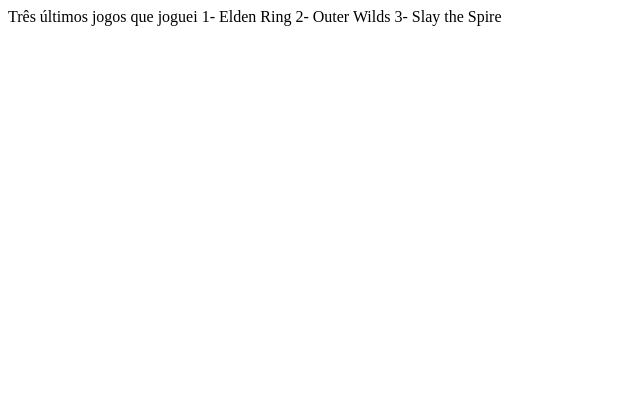
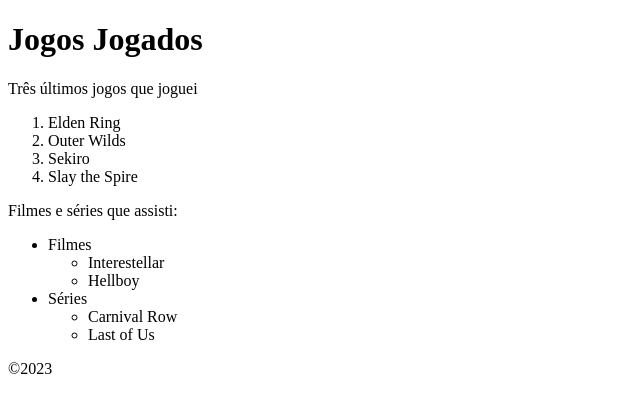
Before and after one commit to ufjf-dcc121/dcc121-2023-1-atv1-RayaneOliveirarv, a plain HTML site: page teste.html in a window 1280 px wide. Shown: the whole page, without its empty margins (0-640 px from the left). Drawn offline with Linux system fonts and the light colour scheme.

Commit message:
Adiciona elementos semanticos

```diff
--- a/teste.html
+++ b/teste.html
@@ -4,17 +4,51 @@
 <head>
     <meta charset="UTF-8"/>
     <meta name="viewport" content="width=device-width, initial-scale=1.0"/>
-    <title>Document</title>
+    <title>Jogos Jogados</title>
 </head>
 
 <body>
+     <header>
+        <h1> Jogos Jogados</h1>
+     </header>
 
+<main>
+<p>Três últimos jogos que joguei</p>
 
-Três últimos jogos que joguei
+<ol>
+     <li> Elden Ring</li>
+     <li> Outer Wilds</li>
+     <li> Sekiro</li>
+     <li> Slay the Spire</li>
+</ol>
 
-1- Elden Ring
-2- Outer Wilds
-3- Slay the Spire
+<p>Filmes e séries que assisti:</p>
+<ul>
+    <li>
+         <div>
+            <div>Filmes</div>
+             <ul>
+                 <li>Interestellar</li>
+                 <li>Hellboy</li>
+            </ul>
+         </div>
+    </li>
+
+    <li>
+        <div>
+             <div>Séries</div>
+             <ul>
+                 <li>Carnival Row</li>
+                 <li>Last of Us</li>
+             </ul>
+        </div>
+    </li>
+
+</ul>
+</main>
+<footer>
+    &copy;2023
+</footer>
 
 </body>
 </html>
```
